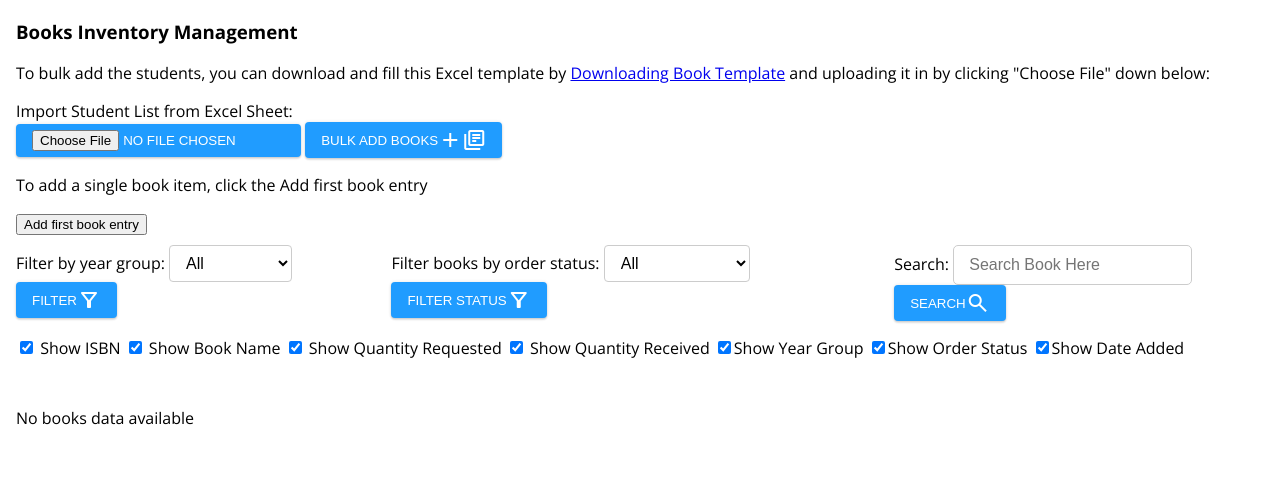
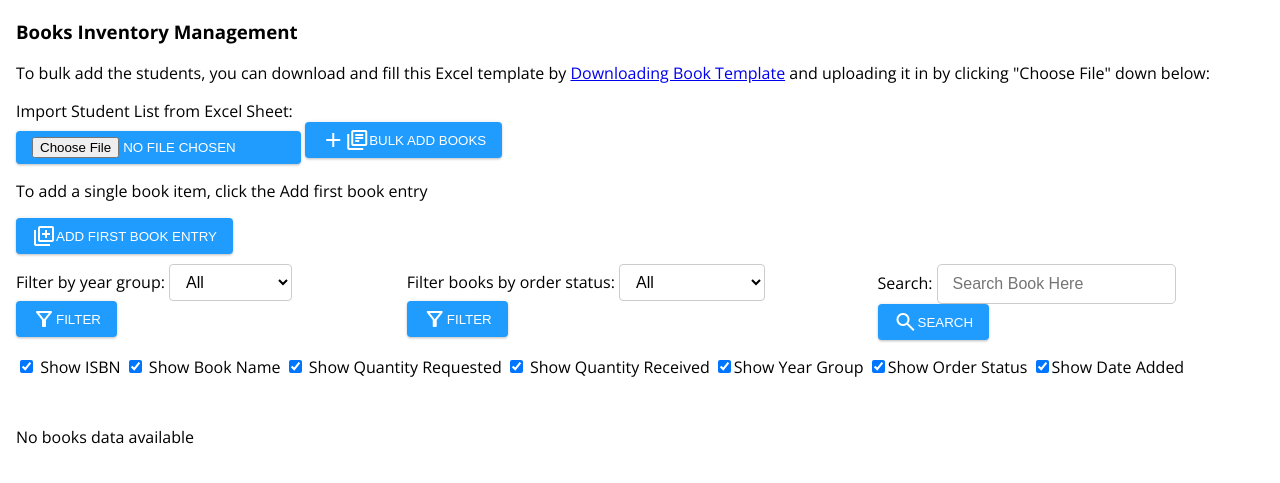
Before and after one commit to AbenaAmo13/inventory, a Django app: page /books/dashboard in a window 1280 px wide. Shown: the part 86-569 px from the top of the page. Run offline with Django 4.2, Linux system fonts and the light colour scheme; data that the repository does not hold is empty; some libraries are stand-ins or nearby versions.

Commit message:
fix: :bug: No input on table entry error has been fixed

```diff
--- a/books/views.py
+++ b/books/views.py
@@ -34,8 +34,20 @@ def dashboard(request):
                                               'books_search_form': book_search_form, 'status_form': status_form})
 
 
+
+
+
+def book_validation(dictionary):
+    for key in dictionary:
+        value = dictionary[key]
+        print(value)
+
+    return None
+
+
 def add_book_entry(request):
     if request.method == 'POST':
+        book_validation(request.POST)
         isbn = request.POST.get('isbn')
         book_name = request.POST.get('book_name')
         quantity_requested = request.POST.get('quantity_requested')
--- a/enasInventory/static/css/styles.css
+++ b/enasInventory/static/css/styles.css
@@ -100,6 +100,15 @@ html,body{
   /*text-decoration: underline !important;*/
 }
 
+.error-message{
+  color:red;
+  font-size: 13px;
+
+}
+.error{
+  border-color: red!important;
+}
+
 .mui_select {
   font-size: 16px;
   padding: 8px 12px;
@@ -131,7 +140,9 @@ html,body{
   align-items: center;
   gap:5px
 }
-
+.circle_check{
+  color:green
+}
 
 .mui_link{
 color: #209cff;
--- a/enasInventory/static/javascript/index.js
+++ b/enasInventory/static/javascript/index.js
@@ -116,13 +116,15 @@ if (add_row_btn) {
         let input1 = document.createElement('input')
         input1.type = 'checkbox'
         input1.name = 'select_checkbox'
+        input1.required = true
         let cell1 = newRow.insertCell()
         cell1.append(input1)
 
         let input2 = document.createElement('input')
         input2.type = 'text'
         input2.name = 'isbn'
-        input2.required = true
+        input2.setAttribute('required', true)
+        input2.classList.add("textfield_mui")
         let cell2 = newRow.insertCell()
         cell2.append(input2)
 
@@ -130,6 +132,7 @@ if (add_row_btn) {
         input3.type = 'text'
         input3.name = 'book_name'
         input3.required = true
+        input3.classList.add("textfield_mui")
         let cell3 = newRow.insertCell()
         cell3.append(input3)
 
@@ -190,6 +193,8 @@ if (add_row_btn) {
         cell9.appendChild(saveBtn)
         cell9.appendChild(cancelBtn)
 
+        let isFormValid = true
+
         let addStudentRow = newRow.querySelector('.add_book')
         addStudentRow.addEventListener('click', function (event) {
             let form = new FormData()
@@ -197,9 +202,18 @@ if (add_row_btn) {
             inputData.forEach((data) => {
                 console.log(data.name, data.value)
                 form.append(data.name, data.value)
+                if(!data.value){
+                    isFormValid= false
+                }
             })
+            console.log(isFormValid)
+
+            if(!isFormValid){
+                //run
+                alert('Form is invalid, check your inputs')
+
+            }else{
                 const csrftoken = Cookies.get('csrftoken');
-
                 fetch('/books/add_book_entry', {
                     method: 'POST',
                     body: form,
@@ -208,6 +222,12 @@ if (add_row_btn) {
                 }).then(r => {
                     location.reload()
                 })
+            }
+
+
+
+
+
 
         })
         let cancelRow = newRow.querySelector('.cancel_book')
@@ -294,28 +314,48 @@ if (add_first_entry) {
             let div_container = document.getElementsByClassName('table_container')[0]
             let table = document.createElement('table');
             let table_row = table.insertRow()
-            let headers = ['ISBN', 'Book Name', 'Quantity Requested', 'Quantity Received', 'Year Group', 'Order Status', 'Date Added', 'Actions']
+
+            let headers = ['Hidden','ISBN', 'Book Name', 'Quantity Requested', 'Quantity Received', 'Year Group', 'Order Status', 'Date Added', 'Actions']
             headers.forEach(function (headers_name) {
                 let header_title = document.createElement('th')
                 header_title.textContent = headers_name
+                if (headers_name==="Hidden"){
+                    header_title.style.display='none'
+
+                }
                 table_row.appendChild(header_title)
+
+
             })
 
+
+
             let input_row = table.insertRow()
+
+            let hidden_cell = input_row.insertCell()
+            hidden_cell.style.display='none'
+
+
             let input1_cell = input_row.insertCell()
             let input1 = document.createElement('input')
             input1.type = 'text'
             input1.name = 'isbn'
+            input1.setAttribute('data-column-index', 1)
+            input1.classList.add('textfield_mui')
             input1_cell.appendChild(input1)
+
 
             let input2_cell = input_row.insertCell()
             let input2 = document.createElement('input')
+            input2.setAttribute('data-column-index', 2)
             input2.type = 'text'
             input2.name = 'book_name'
+            input2.classList.add('textfield_mui')
             input2_cell.appendChild(input2)
 
             let input3_cell = input_row.insertCell()
             let input3 = document.createElement('input')
+            input3.classList.add('textfield_mui')
             input3.type = 'number'
             input3.name = 'quantity_requested'
             input3_cell.appendChild(input3)
@@ -324,6 +364,7 @@ if (add_first_entry) {
             let input4 = document.createElement('input')
             input4.type = 'number'
             input4.name = 'quantity_received'
+            input4.classList.add('textfield_mui')
             input4_cell.appendChild(input4)
 
             let input5_cell = input_row.insertCell()
@@ -336,6 +377,8 @@ if (add_first_entry) {
                 option_name.text = year_options[index]
                 year_group_element.appendChild(option_name)
             })
+            year_group_element.classList.add('mui_select')
+
             input5_cell.appendChild(year_group_element)
 
             let input6_cell = input_row.insertCell()
@@ -348,6 +391,7 @@ if (add_first_entry) {
                 order_items.text = order_options[index]
                 order_group_element.appendChild(order_items)
             })
+            order_group_element.classList.add('mui_select')
             input6_cell.appendChild(order_group_element)
 
 
@@ -355,6 +399,7 @@ if (add_first_entry) {
             input7.value = new Date().toISOString().slice(0, 16)
             input7.type = 'datetime-local'
             input7.name = 'date_added'
+            input7.classList.add('textfield_mui')
             input7.readOnly = true
             let input7_cell = input_row.insertCell()
             input7_cell.appendChild(input7)
@@ -363,22 +408,60 @@ if (add_first_entry) {
             let button_save = document.createElement('button')
             button_save.className = 'save_button'
             button_save.textContent = 'Save'
+            let span_element_save = document.createElement('span')
+            span_element_save.classList.add('material-symbols-outlined')
+            span_element_save.textContent = 'save'
+            button_save.classList.add('button_style')
+            button_save.classList.add('align-button')
+            button_save.appendChild(span_element_save)
+
+
             let button_cancel = document.createElement('button')
+            let button_icon = document.createElement('span')
+            button_icon.classList.add('material-symbols-outlined')
+            button_icon.textContent = 'close'
+
             button_cancel.className = 'cancel_button'
+            button_cancel.classList.add('button_style')
             button_cancel.textContent = 'Cancel'
+
+            button_cancel.appendChild(button_icon)
+            button_cancel.classList.add('align-button')
+
             input8_cell.appendChild(button_save)
             input8_cell.appendChild(button_cancel)
             input8_cell.className = 'added_table'
             div_container.appendChild(table)
             tableAppended = true; // Set the flag to true, indicating that the table has been appended
             let formData = new FormData()
-
             let save_add = input_row.querySelector('.save_button')
             if (save_add) {
                 save_add.addEventListener('click', function (event) {
-                    let inputCells = document.querySelectorAll('input, select')
+                    let valid = true
+                    let inputCells = input_row.querySelectorAll('input, select')
                     inputCells.forEach(function (input, index) {
-                        formData.append(input.name, input.value)
+                        let cellInput = input.parentElement
+                        if(!input.value){
+                            valid = false;
+                            input.classList.add('error');
+                             // Check if the error span already exists within the parent element
+                        if (!cellInput.querySelector('.error-message')) {
+                            const errorSpan = document.createElement('span');
+                            errorSpan.textContent = '*This field is required.';
+                            errorSpan.classList.add('error-message');
+                            cellInput.appendChild(errorSpan);
+                        }
+                        }else{
+                            input.classList.remove('error');
+                            const errorSpan = input.parentNode.querySelector('.error-message');
+                            if (errorSpan) {
+                                input.parentNode.removeChild(errorSpan);
+                            }
+                            formData.append(input.name, input.value);
+                        }
+
+                    })
+                    if(valid){
                         const csrftoken = Cookies.get('csrftoken');
                         fetch('/books/add_book_entry', {
                             method: 'POST',
@@ -387,7 +470,7 @@ if (add_first_entry) {
                             headers: { 'X-CSRFToken': csrftoken }
 
                         }).then(response => { location.reload() })
-                    })
+                    }
                 })
             }
             let cancel_btn = input_row.querySelector('.cancel_button')
@@ -403,8 +486,6 @@ if (add_first_entry) {
         }
     })
 }
-
-
 // Function to toggle column visibility based on checkbox status
 function toggleColumnVisibility(checkboxId, columnIndex) {
     const checkbox = document.getElementById(checkboxId);
@@ -470,12 +551,10 @@ const checkboxIds = [
 ];
 
 function applyStoredColumnSettings() {
-
     checkboxIds.forEach(checkboxId => {
         const visibility = localStorage.getItem(checkboxId);
         console.log(checkboxId, visibility)
         const columnIndex = parseInt(document.getElementById(checkboxId).getAttribute('data-column-index'));
-
         if (visibility === 'hidden') {
             toggleColumnVisibility(checkboxId, columnIndex);
             document.getElementById(checkboxId).checked = false;
--- a/templates/dashboard.html
+++ b/templates/dashboard.html
@@ -34,20 +34,27 @@
             <input type="file" name="books_inventory" id="books_inventory" required class="button_style">
             <button type="submit" value="Bulk Add Books Lists" class="button_style">
                 <div class="align-button">
-                    Bulk Add Books
                     <span class="material-symbols-outlined">
                         add
-                        </span>
+                    </span>
                     <span class="material-symbols-outlined">
                         library_books
-                    </button>
+                        </span>
+                    Bulk Add Books
                 </div>
                 </button>
         </form>
         {% if not books_data %}
         <div class="shift_left">
             <p> To add a single book item, click the Add first book entry</p>
-            <button id="add_first_book">Add first book entry </button>
+            <button id="add_first_book" class="button_style">
+                <div class="align-button">
+                    <span class="material-symbols-outlined">
+                        library_add
+                    </span>
+                    Add first book entry
+                </div>
+            </button>
         </div>
         {% endif %}
         <div class="books-forms">
@@ -57,10 +64,12 @@
                     {{ filter_form.year_group|add_class:"mui_select" }}
                 <button type="submit" class="button_style">
                     <div class="align-button">
-                        Filter
                         <span class="material-symbols-outlined">
                             filter_alt
                         </span>
+                        Filter
+
+
                     </div>
                 </button>
             </form>
@@ -71,9 +80,10 @@
                 {{status_form.status_filtering|add_class:"mui_select"}}
                 <button type="submit" class="button_style">
                     <div class="align-button">
-                        Filter Status
                         <span class="material-symbols-outlined">
                             filter_alt
+                        </span>
+                        Filter
                     </div>
                 </button>
             </form>
@@ -84,10 +94,10 @@
                 <!--{{ books_search_form.as_table }}-->
                 <button type="submit" class="button_style">
                     <div class="align-button">
-                        Search
                         <span class="material-symbols-outlined">
                             search
                         </span>
+                        Search
                     </div>
                 </button>
             </form>
```
Also changed, not shown: templates/student_detail.html (+15 -3 lines). Lines whose indentation alone changed are shown as unchanged.
